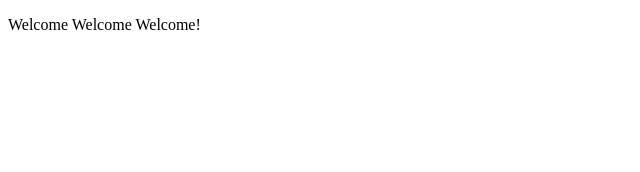
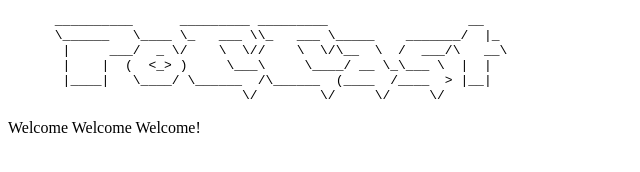
Before and after one commit to PoCCast/PoCCast.github.io, a plain HTML site: page index.html in a window 1280 px wide. Shown: the whole page, without its empty margins (0-640 px from the left). Drawn offline with Linux system fonts and the light colour scheme.

Commit message:
Update Logo

```diff
--- a/index.html
+++ b/index.html
@@ -4,6 +4,13 @@
     <title>PoCCast!</title>
   </head>
   <body>
+    <pre>
+      __________      _________ _________                  __
+      \______   \____ \_   ___ \\_   ___ \_____    _______/  |_
+       |     ___/  _ \/    \  \//    \  \/\__  \  /  ___/\   __\
+       |    |  (  <_> )     \___\     \____/ __ \_\___ \  |  |
+       |____|   \____/ \______  /\______  (____  /____  > |__|
+                              \/        \/     \/     \/        </pre>
     <p>Welcome Welcome Welcome!</p>
   </body>
 </html>
```
